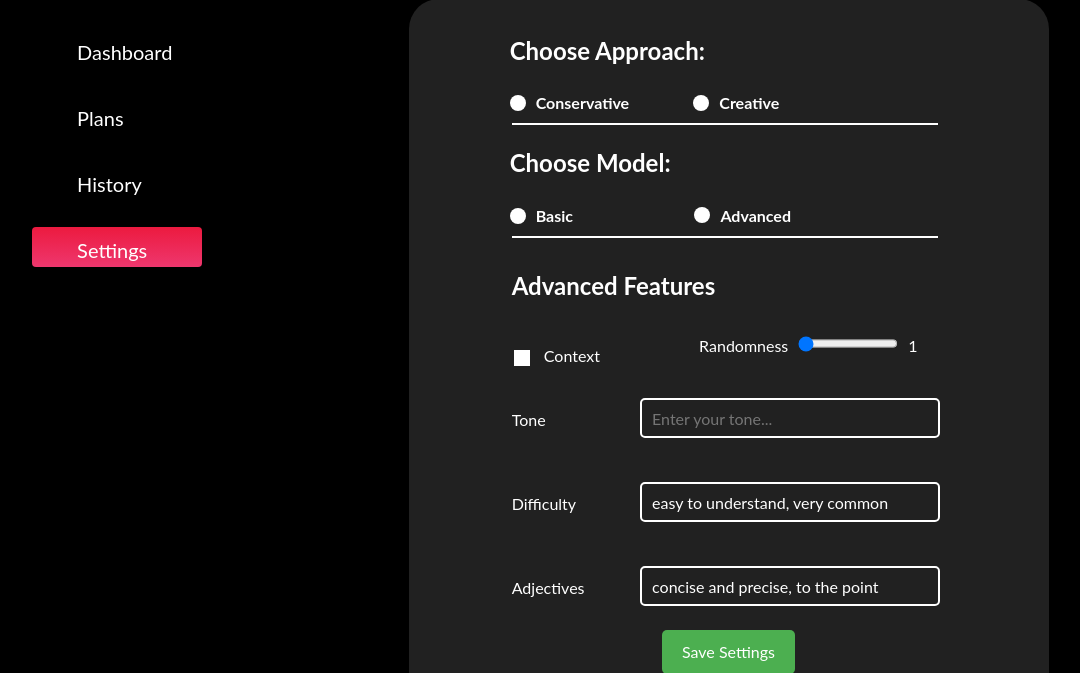
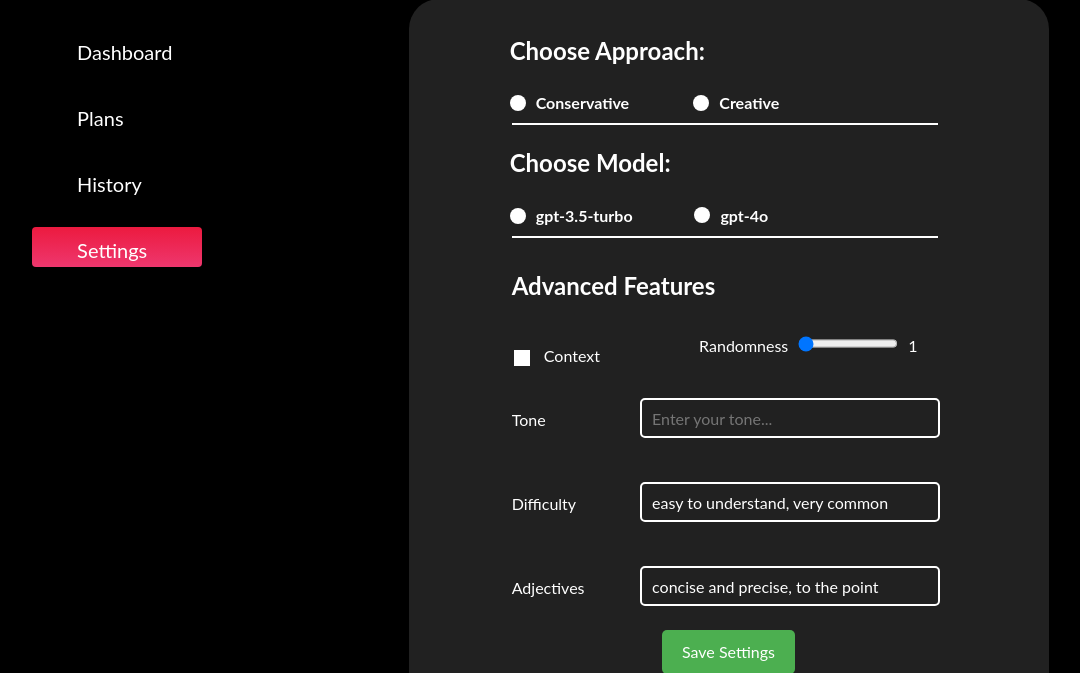
Before and after one commit to kohhash/GPT-Hero, a Django app: template main/templates/main/profile.html in a window 1280 px wide. Shown: the part 141-814 px from the top of the page, without its empty margins (89-1169 px from the left). Run offline with Django 4.2, Linux system fonts and the light colour scheme; the template is opened without the code that fills it: values that come from a table or form of the project are taken from there, others are empty; some libraries are stand-ins or nearby versions.

Commit message:
change ai model name

```diff
--- a/main/templates/main/profile.html
+++ b/main/templates/main/profile.html
@@ -356,12 +356,12 @@
                         <div style="height: 10%; display: flex; flex-direction: row; margin-left: 8px; margin-top: 12px;">
                             <div style="width: 30%; display: flex; flex-direction: row;">
                                 <input type="radio" id="gpt3" name="model" value="GPT-3" style="margin-top: 7px;" {% if settings_form.model.value == 'GPT-3' %}checked{% endif %}/>
-                                <label style="font-size: 16px; color: white; margin-top: 3px; margin-left: 10px;"><b>Basic</b></label>
+                                <label style="font-size: 16px; color: white; margin-top: 3px; margin-left: 10px;"><b>gpt-3.5-turbo</b></label>
                             </div>
                             <div></div>
                             <div style="width: 20%; display: flex; flex-direction: row; margin-left: 45px;">
                                 <input type="radio" id="gpt4" name="model" value="GPT-4" style="margin-top: 6px;" {% if settings_form.model.value == 'GPT-4' %}checked{% endif %}/>
-                                <label style="font-size: 16px; color: white; margin-top: 3px; margin-left: 10px;"><b>Advanced</b></label>
+                                <label style="font-size: 16px; color: white; margin-top: 3px; margin-left: 10px;"><b>gpt-4o</b></label>
                             </div>
                         </div>
                         <div class="line"></div>
```
